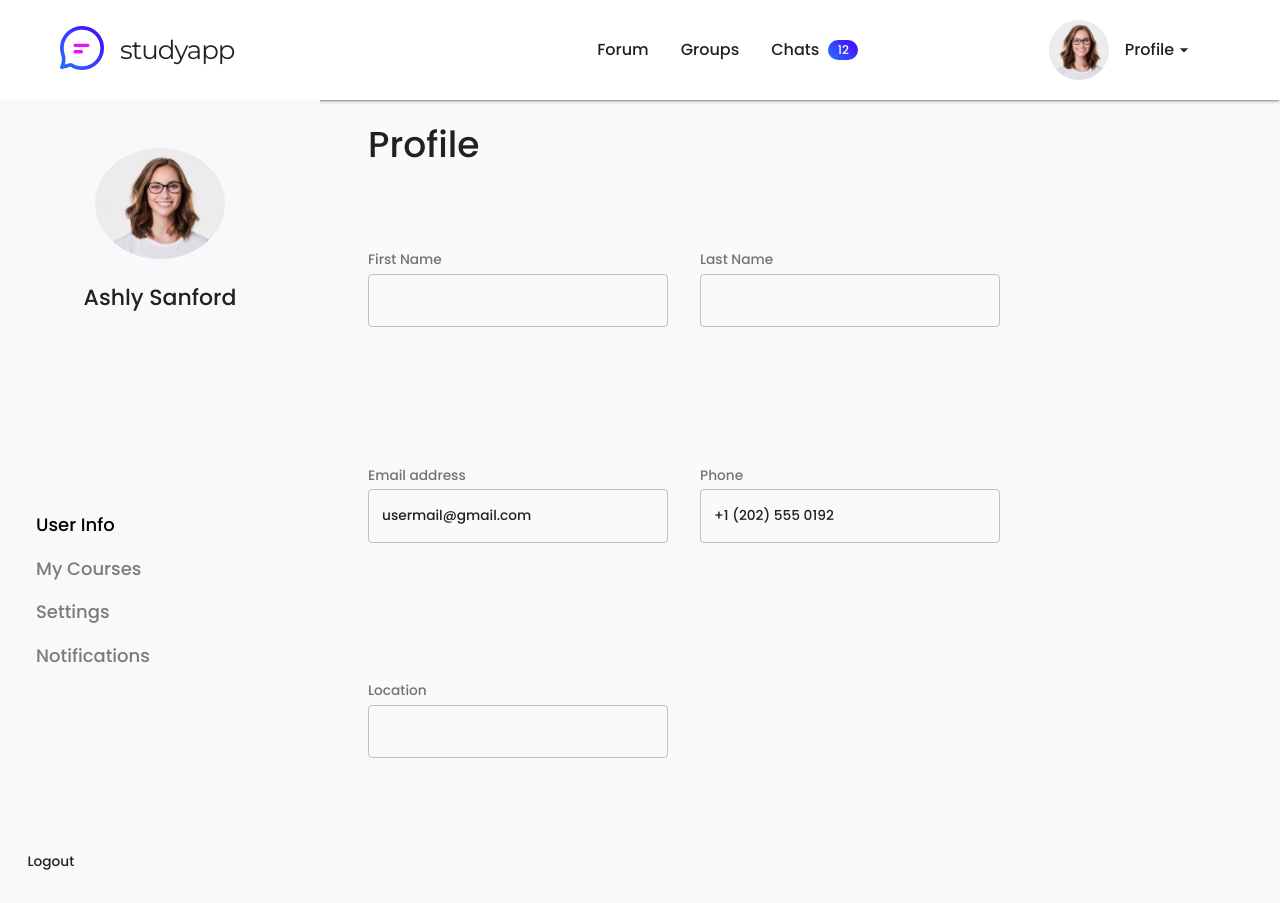
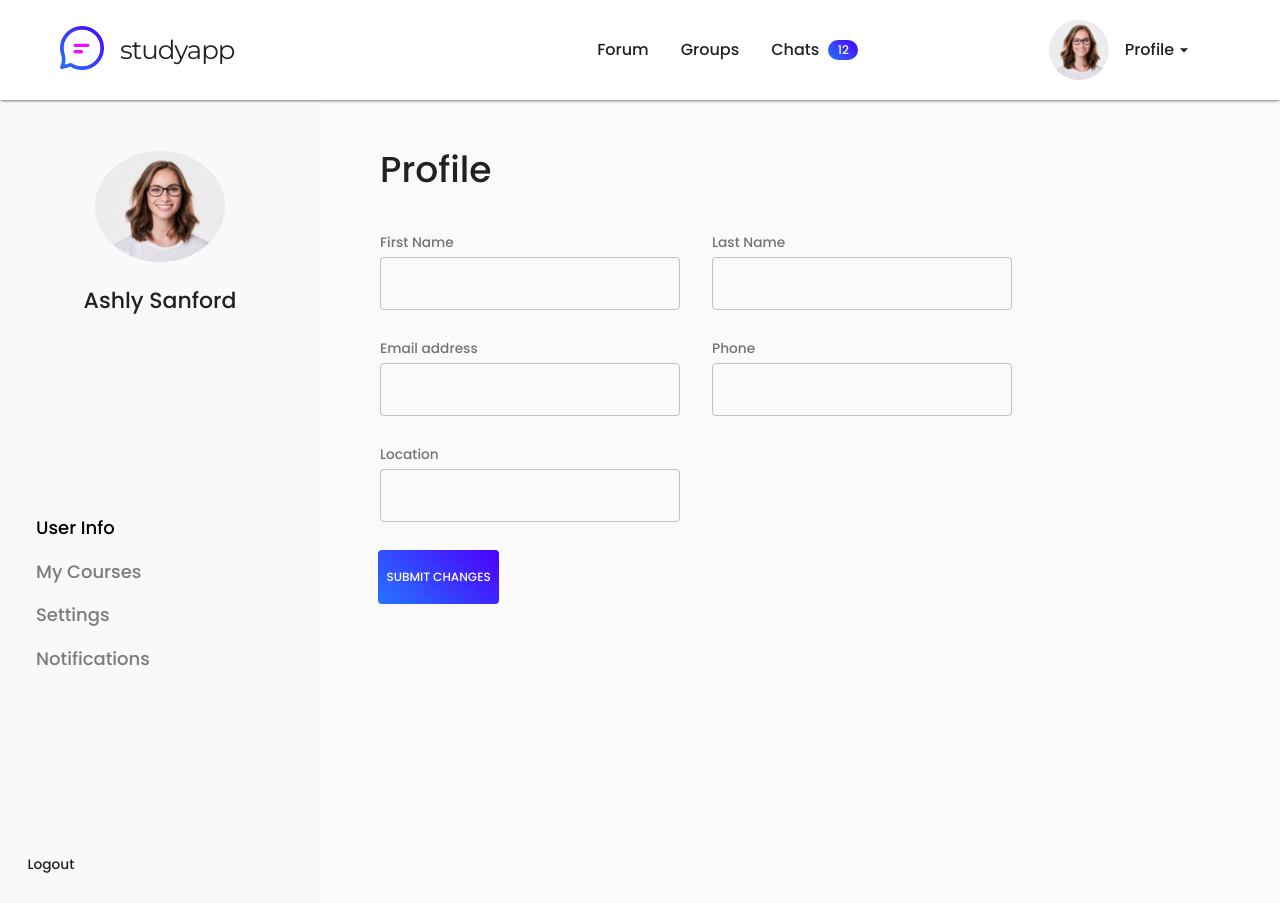
Before and after one commit to jonquag/Study-App, a React (Create React App) app in the folder client/: page /profile in a window 1280 px wide. Built offline with nearby package versions, Linux system fonts and the light colour scheme; no server answers.

Commit message:
Update to push changes

```diff
--- a/client/src/components/Profile/UserInfo.js
+++ b/client/src/components/Profile/UserInfo.js
@@ -1,11 +1,11 @@
 import React, { useEffect, useState } from 'react';
-import { Grid, InputLabel } from '@material-ui/core';
-import Typography from '@material-ui/core/Typography';
+
+import { Typography, Button, Grid, InputLabel } from '@material-ui/core';
 import { makeStyles } from '@material-ui/styles';
 import TextField from '@material-ui/core/TextField';
 import axios from 'axios';
 
-const useStyles = makeStyles({
+export const useStyles = makeStyles(theme => ({
     inputStyles: {
         fontWeight: '600',
         width: 300,
@@ -14,19 +14,25 @@ const useStyles = makeStyles({
         paddingBottom: '.5em',
     },
     profileGrid: {
-        padding: '2em 0 0 4em',
+        paddingLeft: '5em',
     },
-    headerContainer: {},
-});
+    button: {
+        color: '#FFF',
+        background: theme.palette.primary.gradient,
+        height: 54,
+        marginLeft: '1.2em',
+        marginTop: '1em',
+    },
+}));
 
 // TEST USER ID 60021edaab2f25167778e7f9
 
 const UserInfo = props => {
     let [firstName, setFirstName] = useState('');
     const [lastName, setLastName] = useState('');
-    const [email, setEmail] = useState('usermail@gmail.com');
+    const [email, setEmail] = useState('');
     const [location, setLocation] = useState('');
-    const [phone, setPhone] = useState('+1 (202) 555 0192');
+    const [phone, setPhone] = useState('');
 
     const classes = useStyles();
 
@@ -45,22 +51,38 @@ const UserInfo = props => {
         fetchData();
     }, []);
 
+    const updateProfileInfo = () => {
+        console.log('update changes clicked');
+    };
+
     return (
         //  User Info Grid Parent Container
         <Grid container item className={classes.profileGrid} direction="column">
-            <Grid item container sm={2} className={classes.headerContainer}>
+            <Grid
+                item
+                container
+                alignContent="center"
+                sm={2}
+                className={classes.headerContainer}
+            >
                 <Typography variant="h1">Profile</Typography>
-                <Typography>{firstName}</Typography>
             </Grid>
             {/* First Name  */}
-            <Grid item container sm={10} alignItems="flex-start" spacing={4}>
+            <Grid
+                item
+                container
+                sm={10}
+                alignContent="flex-start"
+                justify="flex-start"
+                spacing={4}
+            >
                 <Grid item>
                     <InputLabel className={classes.labelStyles}>First Name</InputLabel>{' '}
                     <TextField
                         variant="outlined"
                         hinttext="Change First Name.."
                         onChange={e => setFirstName(e.target.value)}
-                        defaultValue={firstName}
+                        value={firstName}
                         className={classes.inputStyles}
                     />
                 </Grid>
@@ -71,7 +93,7 @@ const UserInfo = props => {
                         variant="outlined"
                         hinttext="Change Last Name.."
                         onChange={e => setLastName(e.target.value)}
-                        defaultValue={lastName}
+                        value={lastName}
                         className={classes.inputStyles}
                     />
                 </Grid>
@@ -82,7 +104,7 @@ const UserInfo = props => {
                         variant="outlined"
                         hinttext="Change Email..."
                         onChange={e => setEmail(e.target.value)}
-                        defaultValue={email}
+                        value={email}
                         className={classes.inputStyles}
                     />
                 </Grid>
@@ -94,7 +116,7 @@ const UserInfo = props => {
                         variant="outlined"
                         hinttext="Change Phone Number..."
                         onChange={e => setPhone(e.target.value)}
-                        defaultValue={phone}
+                        value={phone}
                         className={classes.inputStyles}
                     />
                 </Grid>
@@ -105,11 +127,17 @@ const UserInfo = props => {
                         variant="outlined"
                         hinttext="Change Location.."
                         onChange={e => setLocation(e.target.value)}
-                        defaultValue={location}
+                        value={location}
                         className={classes.inputStyles}
                     />
                 </Grid>
-                {/* <div>{this.res.data}</div> */}
+                <Grid container>
+                    <Grid item>
+                        <Button className={classes.button} onClick={updateProfileInfo}>
+                            Submit Changes
+                        </Button>
+                    </Grid>
+                </Grid>
             </Grid>
         </Grid>
     );
--- a/client/src/pages/Profile.js
+++ b/client/src/pages/Profile.js
@@ -1,6 +1,7 @@
 import React from 'react';
 import { Route, Switch, useRouteMatch } from 'react-router-dom';
 import { Grid } from '@material-ui/core';
+import { makeStyles } from '@material-ui/styles';
 // Custom component imports
 import UserInfo from '../components/Profile/UserInfo';
 // import Courses from '../components/Profile/Courses';
@@ -9,10 +10,14 @@ import Notifications from '../components/Profile/Notifications';
 import Sidebar from '../components/Profile/Sidebar';
 import NavBar from '../pages/layout/Navbar';
 
-// const useStyles = makeStyles({});
+const useStyles = makeStyles({
+    contentContainer: {
+        marginTop: 3,
+    },
+});
 
 const Profile = props => {
-    // const classes = useStyles();
+    const classes = useStyles();
     let { path } = useRouteMatch();
 
     console.log(path);
@@ -20,7 +25,7 @@ const Profile = props => {
         <Grid>
             <NavBar />
 
-            <Grid container>
+            <Grid container className={classes.contentContainer}>
                 <Grid item container direction="row" sm={3}>
                     <Sidebar />
                 </Grid>
```
